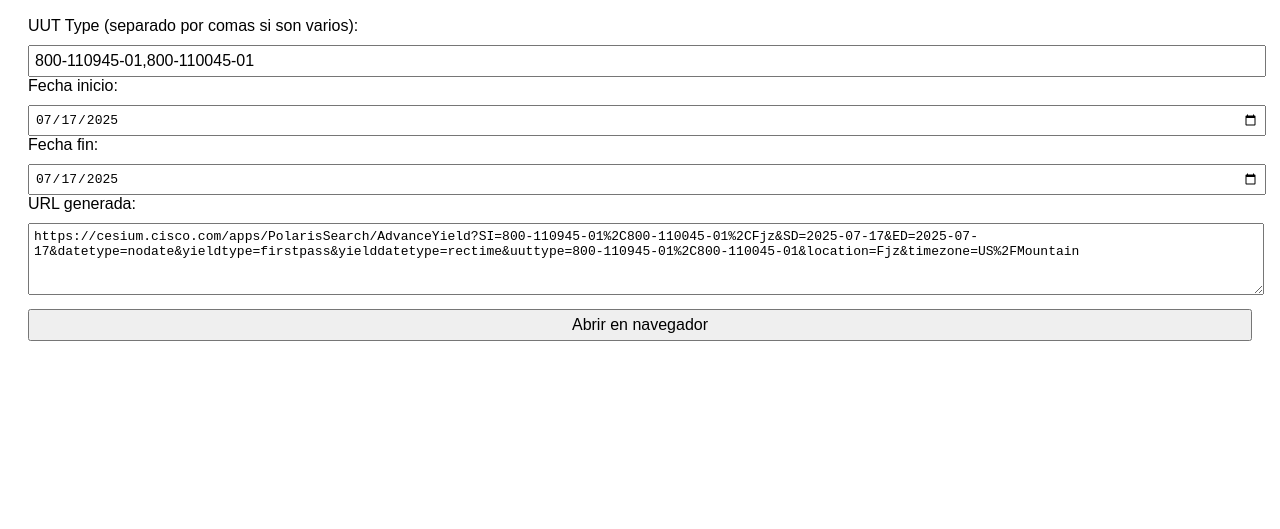
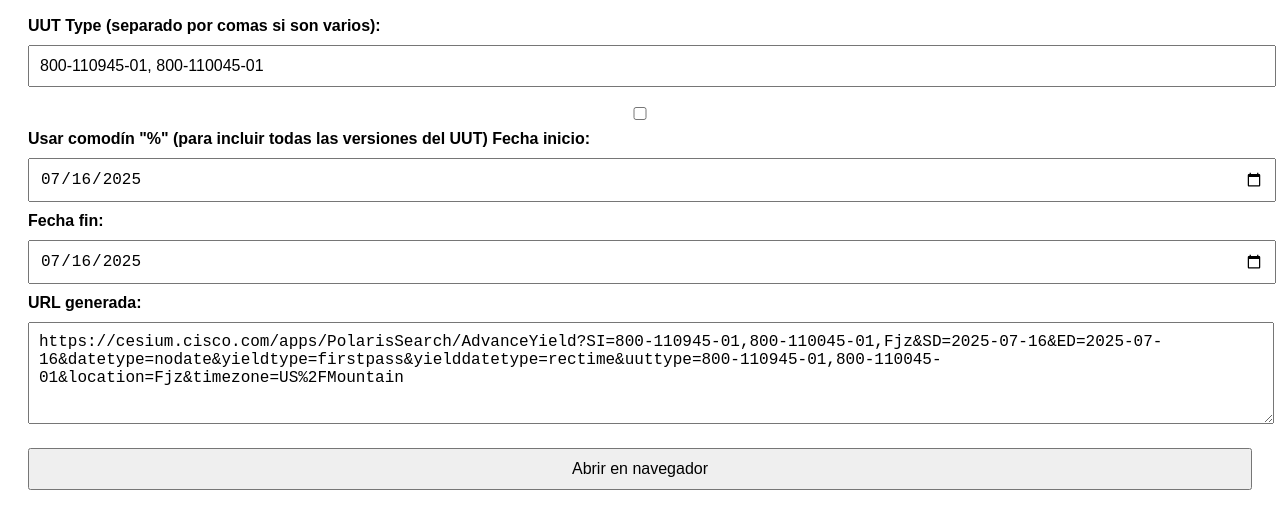
Before and after one commit to carmacorte/URL-to-Cesium, a plain HTML site: page cesium_url_generator_chrome_ios.html in a window 1280 px wide. Both pictures are taken after a click on the button "Abrir en navegador". Shown: the part 79-608 px from the top of the page. Drawn offline with Linux system fonts and the light colour scheme.

Commit message:
Actualizar cesium_url_generator_chrome_ios.html

```diff
--- a/cesium_url_generator_chrome_ios.html
+++ b/cesium_url_generator_chrome_ios.html
@@ -3,71 +3,55 @@
 <head>
   <meta charset="UTF-8">
   <title>Generador de URL para Cesium (solo FJZ)</title>
+  <meta name="viewport" content="width=device-width, initial-scale=1.0">
   <style>
-    body {
-      font-family: sans-serif;
-      padding: 20px;
-    }
-    input, button, textarea {
-      width: 100%;
-      margin-top: 10px;
-      font-size: 1em;
-      padding: 5px;
-    }
+    body { font-family: Arial, sans-serif; padding: 20px; }
+    input, button, textarea { width: 100%; margin: 10px 0; padding: 10px; font-size: 16px; }
+    label { font-weight: bold; }
+    #url { height: 80px; }
   </style>
 </head>
 <body>
   <h2>Generador de URL para Cesium (solo FJZ)</h2>
 
-  <label>UUT Type (separado por comas si son varios):</label>
-  <input type="text" id="uuttype" value="800-110945-01,800-110045-01" />
+  <label for="uuttype">UUT Type (separado por comas si son varios):</label>
+  <input type="text" id="uuttype" value="800-110945-01, 800-110045-01">
 
-  <label>Fecha inicio:</label>
-  <input type="date" id="startDate" />
+  <input type="checkbox" id="usarComodin">
+  <label for="usarComodin">Usar comodín "%" (para incluir todas las versiones del UUT)</label>
 
-  <label>Fecha fin:</label>
-  <input type="date" id="endDate" />
+  <label for="start">Fecha inicio:</label>
+  <input type="date" id="start" value="2025-07-16">
 
-  <label>URL generada:</label>
-  <textarea id="urlOutput" rows="4" readonly></textarea>
+  <label for="end">Fecha fin:</label>
+  <input type="date" id="end" value="2025-07-16">
 
-  <button onclick="abrir()">Abrir en navegador</button>
+  <label for="url">URL generada:</label>
+  <textarea id="url" readonly></textarea>
+
+  <button onclick="abrirURL()">Abrir en navegador</button>
 
   <script>
-    function encodeUUT(input) {
-      return input
-        .split(',')
-        .map(uut => uut.trim())
-        .join(',');
+    function abrirURL() {
+      const uutRaw = document.getElementById("uuttype").value.trim();
+      const usarComodin = document.getElementById("usarComodin").checked;
+      const start = document.getElementById("start").value;
+      const end = document.getElementById("end").value;
+
+      let uutFinal = uutRaw.replace(/\s/g, ''); // remueve espacios
+
+      if (usarComodin) {
+        uutFinal = uutFinal
+          .split(',')
+          .map(x => x.replace(/-([^-]*)$/, '-%25'))  // agrega % como comodín
+          .join(',');
+      }
+
+      const url = `https://cesium.cisco.com/apps/PolarisSearch/AdvanceYield?SI=${uutFinal},Fjz&SD=${start}&ED=${end}&datetype=nodate&yieldtype=firstpass&yielddatetype=rectime&uuttype=${uutFinal}&location=Fjz&timezone=US%2FMountain`;
+
+      document.getElementById("url").value = url;
+      window.open(url, '_blank');
     }
-
-    function abrir() {
-      const uuttype = encodeUUT(document.getElementById('uuttype').value);
-      const SD = document.getElementById('startDate').value;
-      const ED = document.getElementById('endDate').value;
-
-      const baseURL = "https://cesium.cisco.com/apps/PolarisSearch/AdvanceYield?";
-      const params = new URLSearchParams({
-        SI: `${uuttype},Fjz`,
-        SD: SD,
-        ED: ED,
-        datetype: 'nodate',
-        yieldtype: 'firstpass',
-        yielddatetype: 'rectime',
-        uuttype: uuttype,
-        location: 'Fjz',
-        timezone: 'US/Mountain'
-      });
-
-      const finalURL = baseURL + params.toString();
-      document.getElementById("urlOutput").value = finalURL;
-      window.open(finalURL, '_blank');
-    }
-
-    // Asignar fecha actual por defecto
-    const hoy = new Date().toISOString().split('T')[0];
-    document.getElementById("startDate").value = hoy;
-    document.getElementById("endDate").value = hoy;
   </script>
 </body>
 </html>
```
